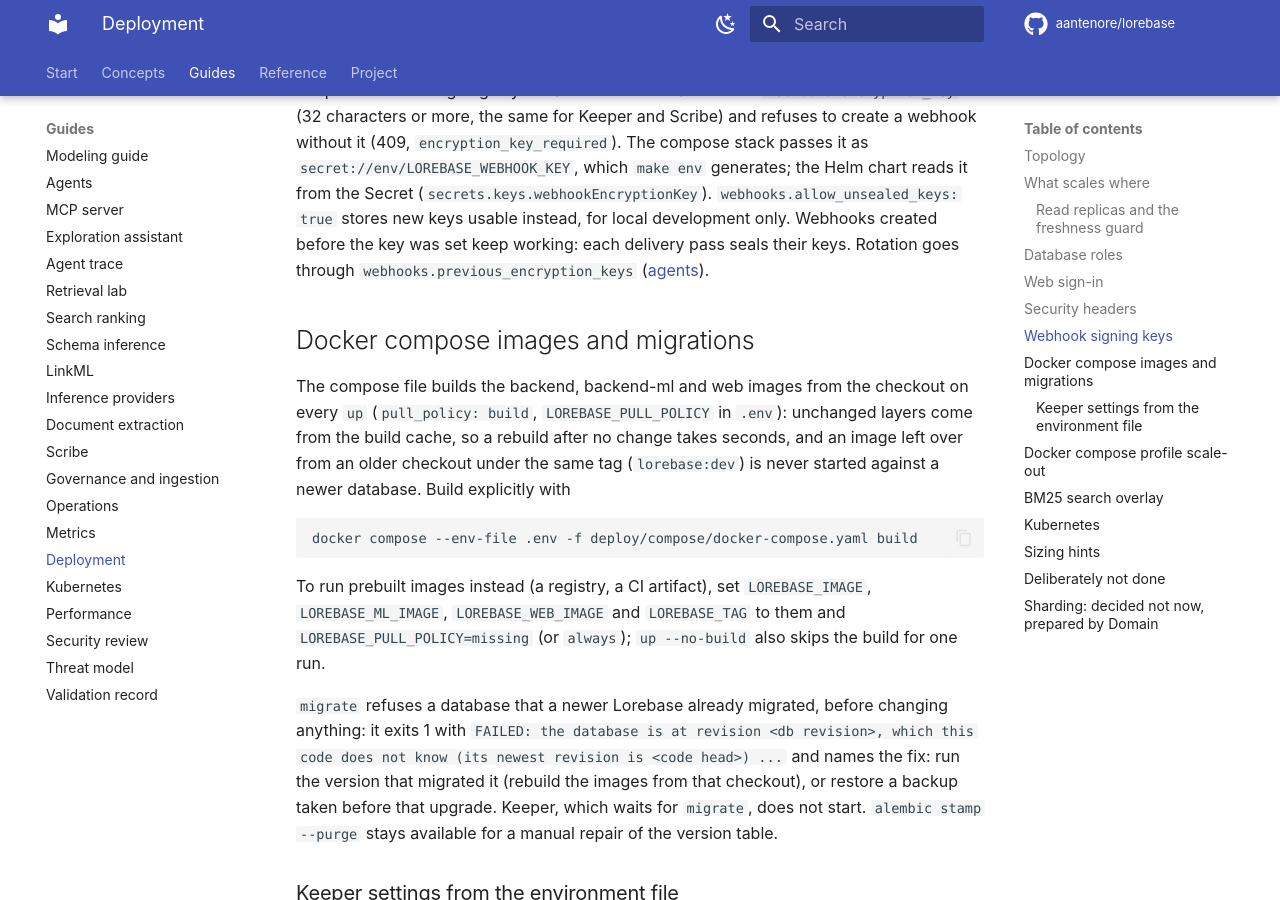
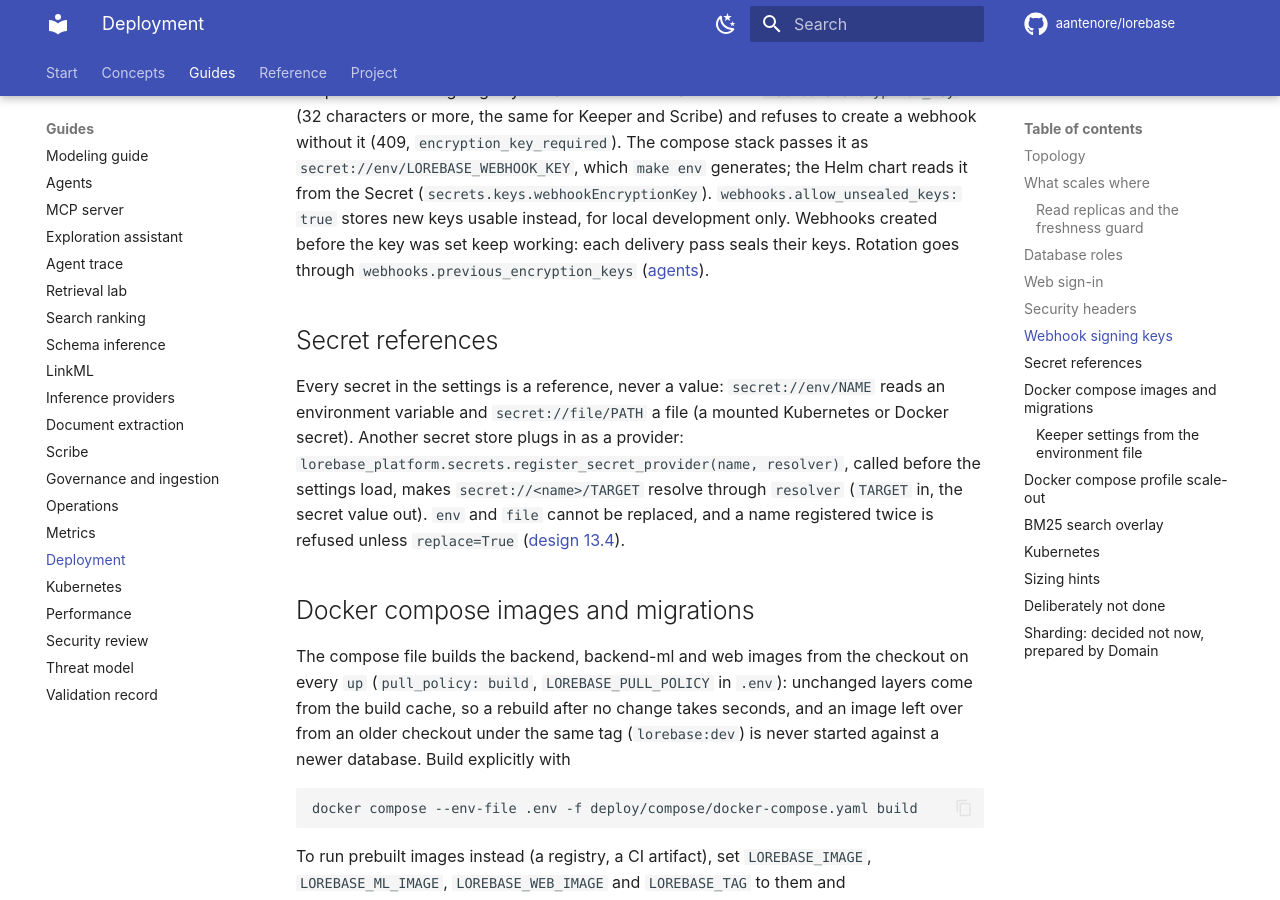
Before and after one commit to aantenore/lorebase, an MkDocs documentation site: the page built from docs/deployment.md, in a window 1280 px wide and 900 px high, scrolled down 7205 px. Built offline with MkDocs 1.6.1 and Material for MkDocs 9.7.7, drawn with Linux system fonts in a browser that asks for light colours; comment, search, counter and statistics services are not loaded.

Commit message:
Fix stale and misplaced settings comments and document secret providers
The database DSN description sat on the pool size, the vault section linked a
page that does not exist and the branch materialization note still spoke of
M1. Readiness of vector search on a drifted model and the secret provider hook
are now in the search and deployment guides.

Co-Authored-By: Claude Opus 5.5 <noreply@anthropic.com>

```diff
--- a/docs/deployment.md
+++ b/docs/deployment.md
@@ -229,6 +229,15 @@ more, the same for Keeper and Scribe) and refuses to create a webhook without it
 Webhooks created before the key was set keep working: each delivery pass seals their keys. Rotation goes
 through `webhooks.previous_encryption_keys` ([agents](agents.md)).
 
+## Secret references
+
+Every secret in the settings is a reference, never a value: `secret://env/NAME` reads an
+environment variable and `secret://file/PATH` a file (a mounted Kubernetes or Docker secret).
+Another secret store plugs in as a provider: `lorebase_platform.secrets.register_secret_provider(name,
+resolver)`, called before the settings load, makes `secret://<name>/TARGET` resolve through
+`resolver` (`TARGET` in, the secret value out). `env` and `file` cannot be replaced, and a name
+registered twice is refused unless `replace=True` ([design 13.4](design.md#134-secrets)).
+
 ## Docker compose images and migrations
 
 The compose file builds the backend, backend-ml and web images from the checkout on every `up`
```
Also changed, not shown: docs/reference/configuration.md (+4 -4 lines), docs/search.md (+4 -1 lines), 2 other files.
